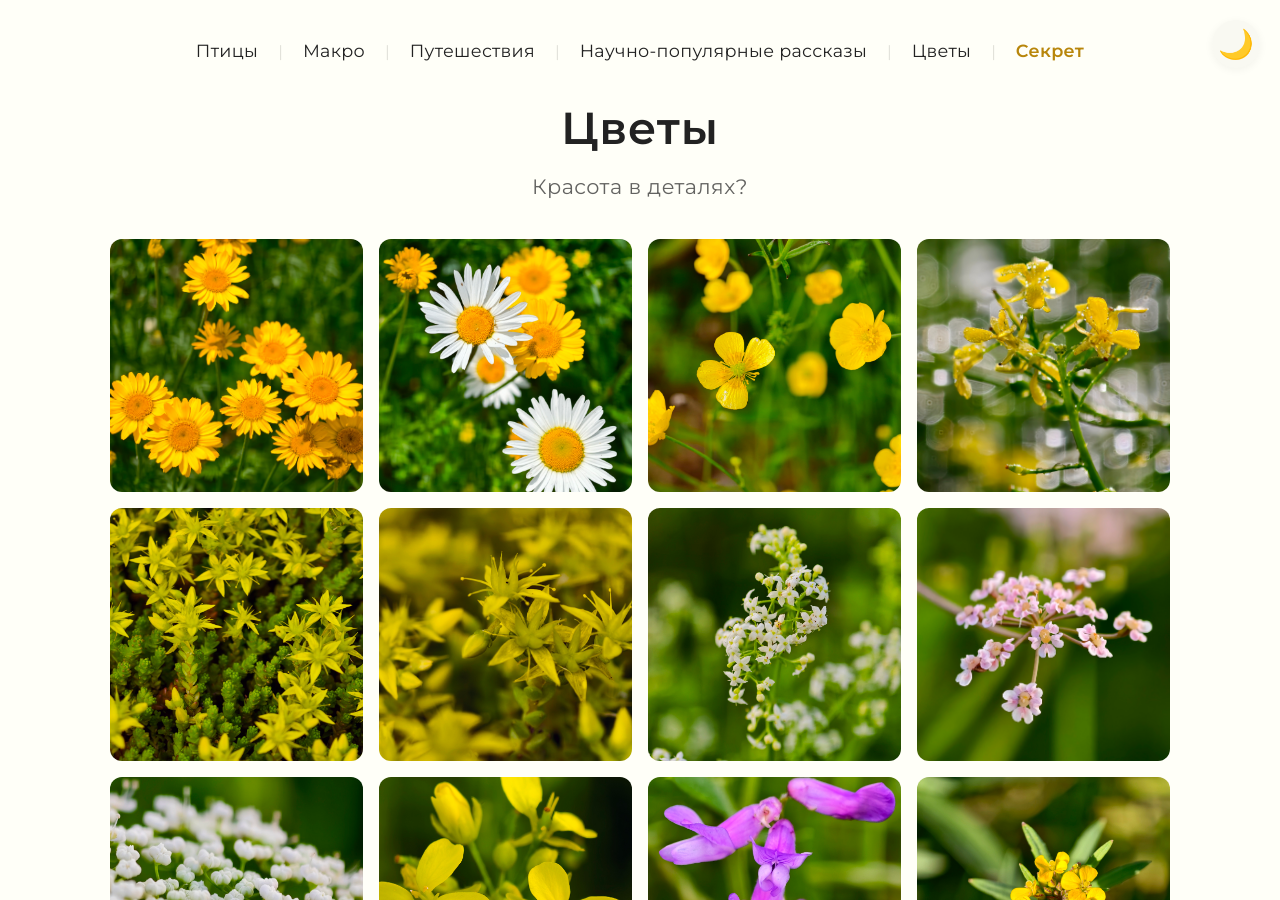
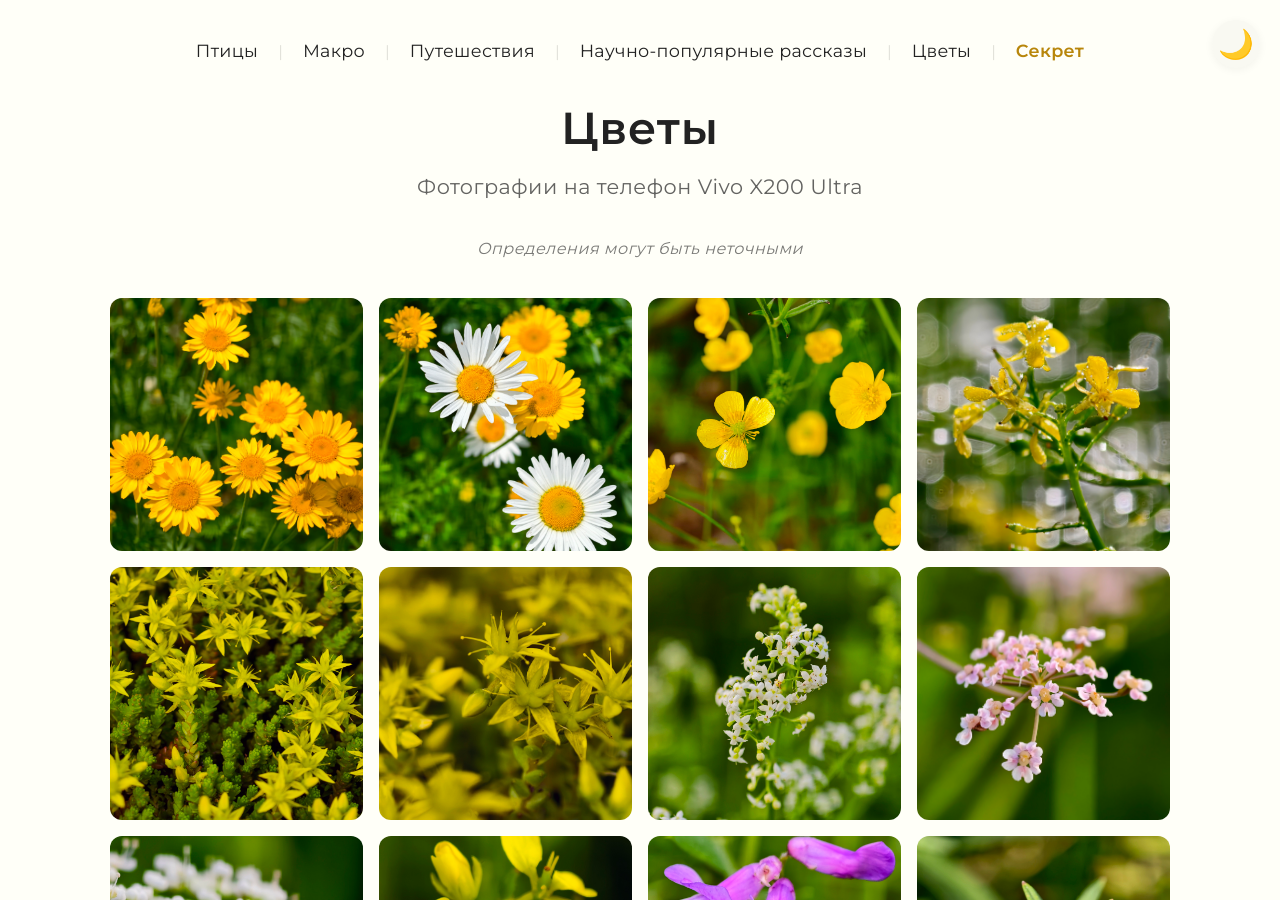
Before and after one commit to alextrubin/alextrubin.github.io, a Jekyll site: the page built from flowers/index.html, in a window 1280 px wide and 900 px high. Built offline with Jekyll 4.4.1, drawn with Linux system fonts in a browser that asks for light colours.

Commit message:
Update index.html

```diff
--- a/flowers/index.html
+++ b/flowers/index.html
@@ -4,7 +4,8 @@ title: "Макрокропофо... тьфу, фотки цветов крч"
 ---
 
 <h1>Цветы</h1>
-<p class="subheading">Красота в деталях?</p>
+<p class="subheading">Фотографии на телефон Vivo X200 Ultra</p>
+<p class="italic">Определения могут быть неточными</p>
 
 <div class="flower-grid">
   {% for flower in site.data.flowers %}
```
